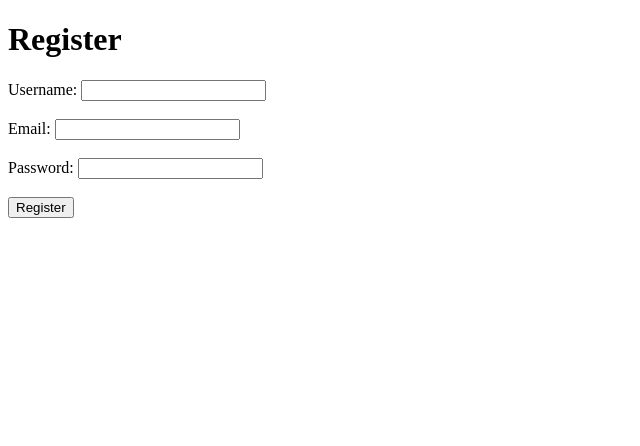
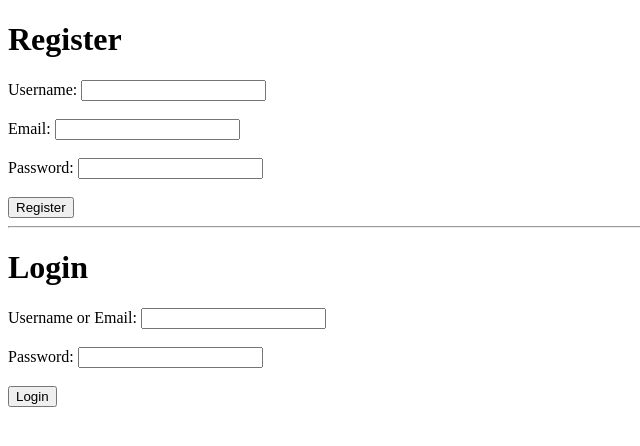
Before and after one commit to kentsao/Quant_Platform, a FastAPI app: page / in a window 1280 px wide. Shown: the top 446 px of the page, without its empty margins (0-640 px from the left). Run offline with FastAPI, Linux system fonts and the light colour scheme.

Commit message:
Update code for login service

```diff
--- a/backend/models/schemas.py
+++ b/backend/models/schemas.py
@@ -18,3 +18,7 @@ class User(BaseModel):
 
     class Config:
         orm_mode = True
+
+class UserLogin(BaseModel):
+    username_or_email: str
+    password: constr(min_length=8)
--- /dev/null
+++ b/backend/services/token_service.py
@@ -0,0 +1,25 @@
+from datetime import datetime, timedelta
+from typing import Optional
+from jose import JWTError, jwt
+
+SECRET_KEY = "This is quant platform"  # Replace with a strong, random secret key
+ALGORITHM = "HS256"
+ACCESS_TOKEN_EXPIRE_MINUTES = 30
+
+def create_access_token(data: dict, expires_delta: Optional[timedelta] = None):
+    to_encode = data.copy()
+    if expires_delta:
+        expire = datetime.utcnow() + expires_delta
+    else:
+        expire = datetime.utcnow() + timedelta(minutes=ACCESS_TOKEN_EXPIRE_MINUTES)
+    to_encode.update({"exp": expire})
+    encoded_jwt = jwt.encode(to_encode, SECRET_KEY, algorithm=ALGORITHM)
+    return encoded_jwt
+
+# Function to decode and verify the token (will be used later)
+def decode_access_token(token: str):
+    try:
+        payload = jwt.decode(token, SECRET_KEY, algorithms=[ALGORITHM])
+        return payload
+    except JWTError:
+        return None
--- a/main.py
+++ b/main.py
@@ -3,6 +3,7 @@ from fastapi.responses import HTMLResponse
 from fastapi.templating import Jinja2Templates
 from backend.database.database import engine, Base
 from backend.apis import auth
+from backend.services import token_service  # Import token_service (though used in auth.py)
 
 Base.metadata.create_all(bind=engine)
 
--- a/templates/index.html
+++ b/templates/index.html
@@ -1,30 +1,49 @@
 <!DOCTYPE html>
 <html>
 <head>
-    <title>Register</title>
+    <title>Register / Login</title>
 </head>
 <body>
     <h1>Register</h1>
     <form id="registrationForm">
         <div>
-            <label for="username">Username:</label>
-            <input type="text" id="username" name="username" required>
+            <label for="reg_username">Username:</label>
+            <input type="text" id="reg_username" name="username" required>
         </div>
         <br>
         <div>
-            <label for="email">Email:</label>
-            <input type="email" id="email" name="email" required>
+            <label for="reg_email">Email:</label>
+            <input type="email" id="reg_email" name="email" required>
         </div>
         <br>
         <div>
-            <label for="password">Password:</label>
-            <input type="password" id="password" name="password" required>
+            <label for="reg_password">Password:</label>
+            <input type="password" id="reg_password" name="password" required>
         </div>
         <br>
         <button type="submit">Register</button>
     </form>
 
-    <div id="message"></div>
+    <div id="registrationMessage"></div>
+
+    <hr>
+
+    <h1>Login</h1>
+    <form id="loginForm">
+        <div>
+            <label for="login_username">Username or Email:</label>
+            <input type="text" id="login_username" name="username" required>
+        </div>
+        <br>
+        <div>
+            <label for="login_password">Password:</label>
+            <input type="password" id="login_password" name="password" required>
+        </div>
+        <br>
+        <button type="submit">Login</button>
+    </form>
+
+    <div id="loginMessage"></div>
 
     <script>
         document.getElementById('registrationForm').addEventListener('submit', async (event) => {
@@ -41,7 +60,7 @@
             });
 
             const result = await response.json();
-            const messageDiv = document.getElementById('message');
+            const messageDiv = document.getElementById('registrationMessage');
 
             if (response.ok) {
                 messageDiv.textContent = 'Registration successful! User ID: ' + result.id;
@@ -50,6 +69,31 @@
                 messageDiv.textContent = 'Registration failed: ' + result.detail;
             }
         });
+
+        document.getElementById('loginForm').addEventListener('submit', async (event) => {
+            event.preventDefault();
+            const formData = new FormData(event.target);
+            const data = Object.fromEntries(formData.entries());
+
+            const response = await fetch('/auth/token', {
+                method: 'POST',
+                headers: {
+                    'Content-Type': 'application/x-www-form-urlencoded',
+                },
+                body: new URLSearchParams(data).toString(),
+            });
+
+            const result = await response.json();
+            const messageDiv = document.getElementById('loginMessage');
+
+            if (response.ok) {
+                messageDiv.textContent = 'Login successful! Access Token: ' + result.access_token;
+                localStorage.setItem('access_token', result.access_token); // Store token for future use
+                document.getElementById('loginForm').reset();
+            } else {
+                messageDiv.textContent = 'Login failed: ' + result.detail;
+            }
+        });
     </script>
 </body>
 </html>
```
Also changed, not shown: backend/apis/auth.py (+10 -1 lines), backend/services/auth_service.py (+8 -0 lines), quant_platform.db.
